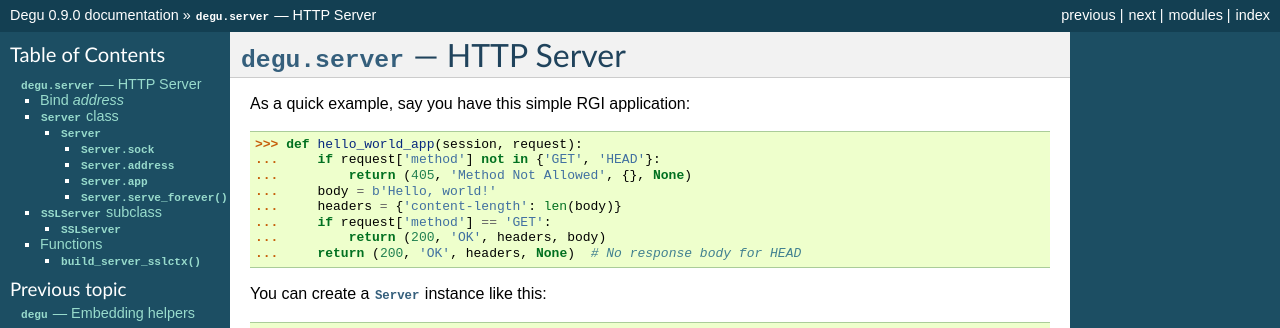
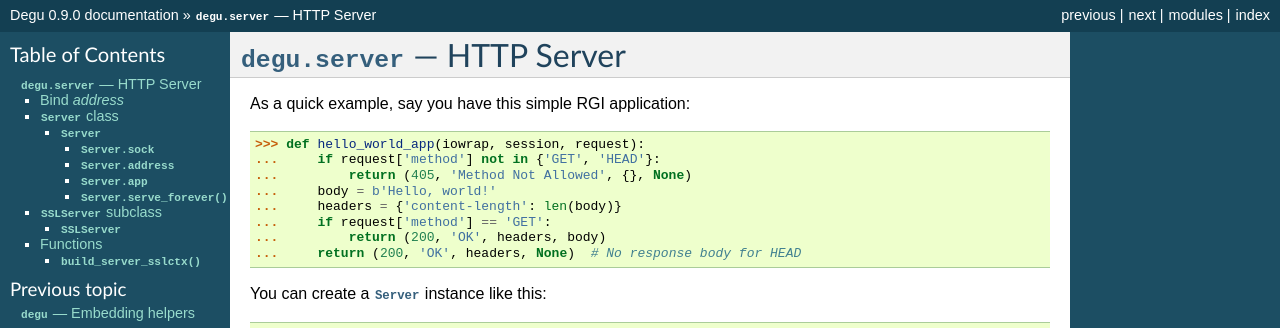
Before and after one commit to json420/degu, a Sphinx documentation site: the page built from doc/degu.server.rst, in a window 1280 px wide and 900 px high. Shown: the top 328 px of the window. Built offline with Sphinx 7.4.7, drawn with Linux system fonts in a browser that asks for light colours.

Commit message:
Fix remaning broken doctests

```diff
--- a/doc/degu.client.rst
+++ b/doc/degu.client.rst
@@ -14,7 +14,7 @@
 For example, say we define a simple RGI application and create a
 :class:`degu.misc.TempServer` instance:
 
->>> def example_app(session, request):
+>>> def example_app(iowrap, session, request):
 ...     return (200, 'OK', {'x-msg': 'hello, world'}, None)
 ...
 >>> from degu.misc import TempServer
--- a/doc/degu.server.rst
+++ b/doc/degu.server.rst
@@ -7,7 +7,7 @@
 
 As a quick example, say you have this simple RGI application:
 
->>> def hello_world_app(session, request):
+>>> def hello_world_app(iowrap, session, request):
 ...     if request['method'] not in {'GET', 'HEAD'}:
 ...         return (405, 'Method Not Allowed', {}, None)
 ...     body = b'Hello, world!'
```
